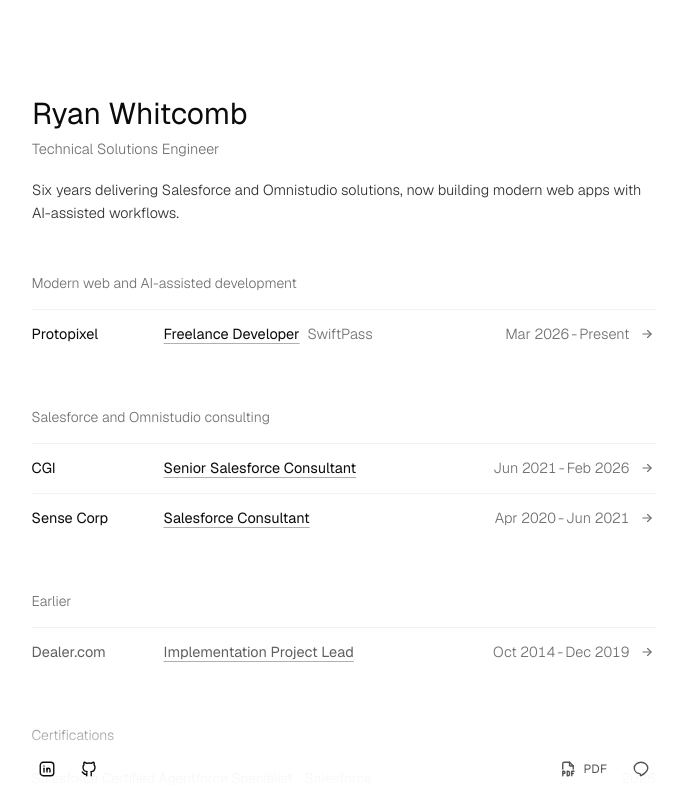
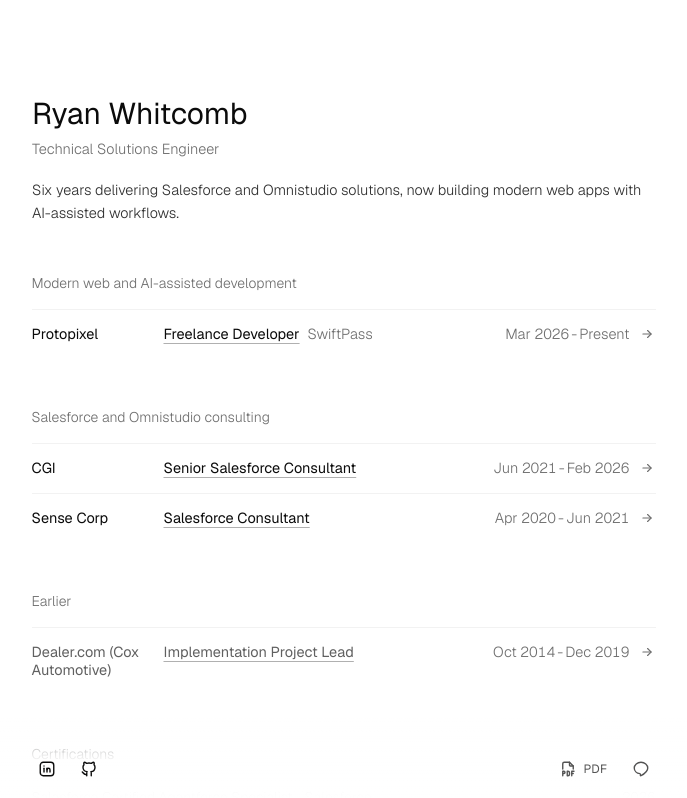
Before and after one commit to ryanww321/Portfolio, a Next.js app: page / in a window 1280 px wide. Shown: the top 798 px of the page, without its empty margins (289-976 px from the left). Built offline with nearby package versions, Linux system fonts and the light colour scheme.

Commit message:
Show Cox Automotive alongside Dealer.com
Co-Authored-By: Claude Opus 5.5 (1M context) <noreply@anthropic.com>
Claude-Session: https://claude.ai/code/session_01PBi32bzueCV3eTmEgZJTfr

```diff
--- a/data/workExperience.ts
+++ b/data/workExperience.ts
@@ -83,7 +83,7 @@ export const workExperience: WorkExperience[] = [
     tools: ["Salesforce", "Flow", "Reports", "Dashboards", "Agile"],
   },
   {
-    company: "Dealer.com",
+    company: "Dealer.com (Cox Automotive)",
     slug: "dealer-com",
     section: "earlier",
     description: "Automotive digital marketing platform for car dealerships.",
```
